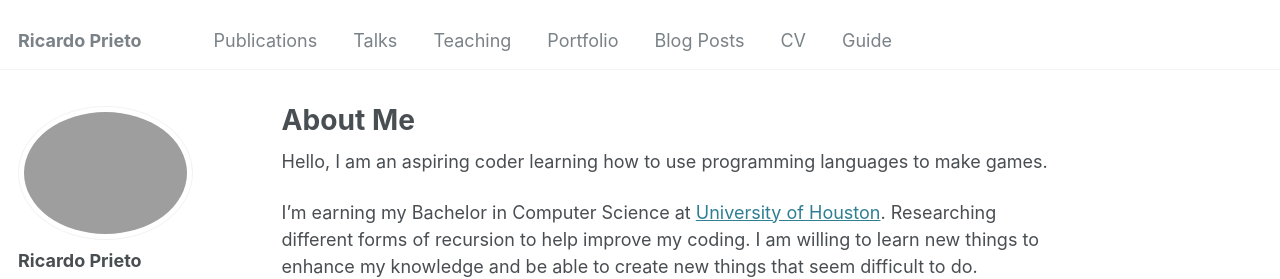
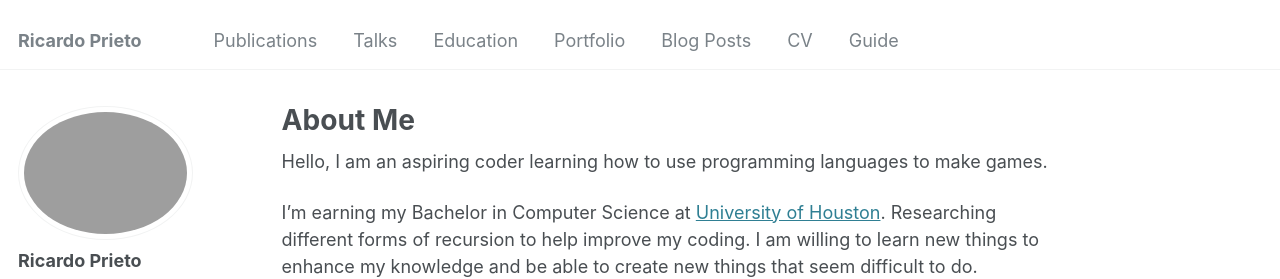
Before and after one commit to ricarpr/ricarpr.github.io, a Jekyll site: the page built from _pages/about.md, in a window 1280 px wide. Shown: the top 279 px of the page. Built offline with Jekyll 4.4.1, drawn with Linux system fonts in a browser that asks for light colours; some web fonts are replaced.

Commit message:
Update navigation.yml

```diff
--- a/_data/navigation.yml
+++ b/_data/navigation.yml
@@ -11,7 +11,7 @@ main:
   - title: "Talks"
     url: /talks/
 
-  - title: "Teaching"
+  - title: "Education"
     url: /teaching/
 
   - title: "Portfolio"
```
